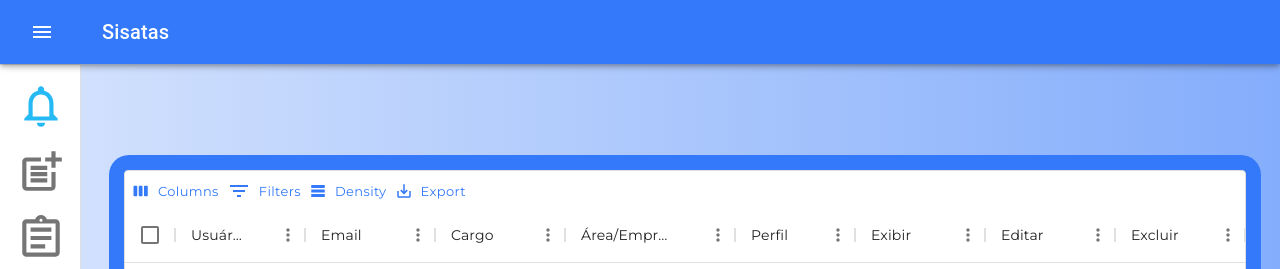
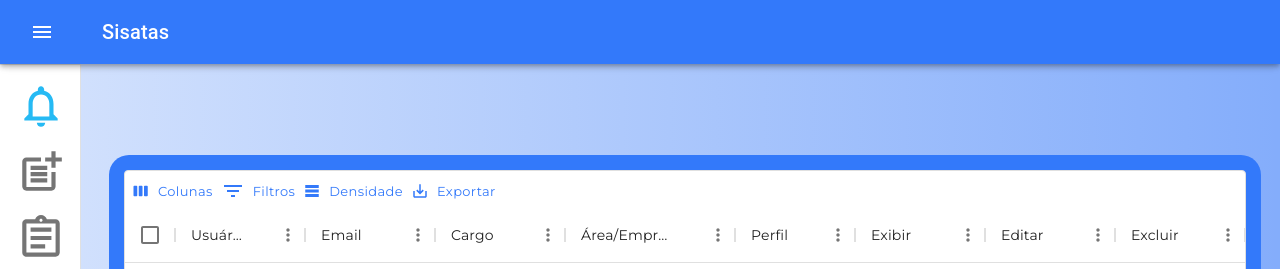
Before and after one commit to BureauTech/ProjectSisatas, a React (Create React App) app in the folder client/: page /users-list in a window 1280 px wide. Shown: the top 269 px of the page. Built offline with nearby package versions, Linux system fonts and the light colour scheme.

Commit message:
traduzido datagrid

```diff
--- a/client/src/components/UserList/UserList.js
+++ b/client/src/components/UserList/UserList.js
@@ -7,6 +7,7 @@ import "./UserList.css"
 import VisibilityIcon from '@material-ui/icons/Visibility';
 import EditIcon from '@material-ui/icons/Edit';
 import DeleteIcon from '@material-ui/icons/Delete';
+import ptBR from "../ptBR/DataGrid";
 
 const useStyles = makeStyles((theme) => ({
     grid: {
@@ -86,6 +87,7 @@ export default function UserList() {
                 className={classes.datagrid}
                 checkboxSelection={true}
                 hideFooter={true}
+                localeText={ptBR}
             />
             <Grid container className={classes.container}>
                 <Button className={classes.btn}>Novo Usuário</Button>
```
